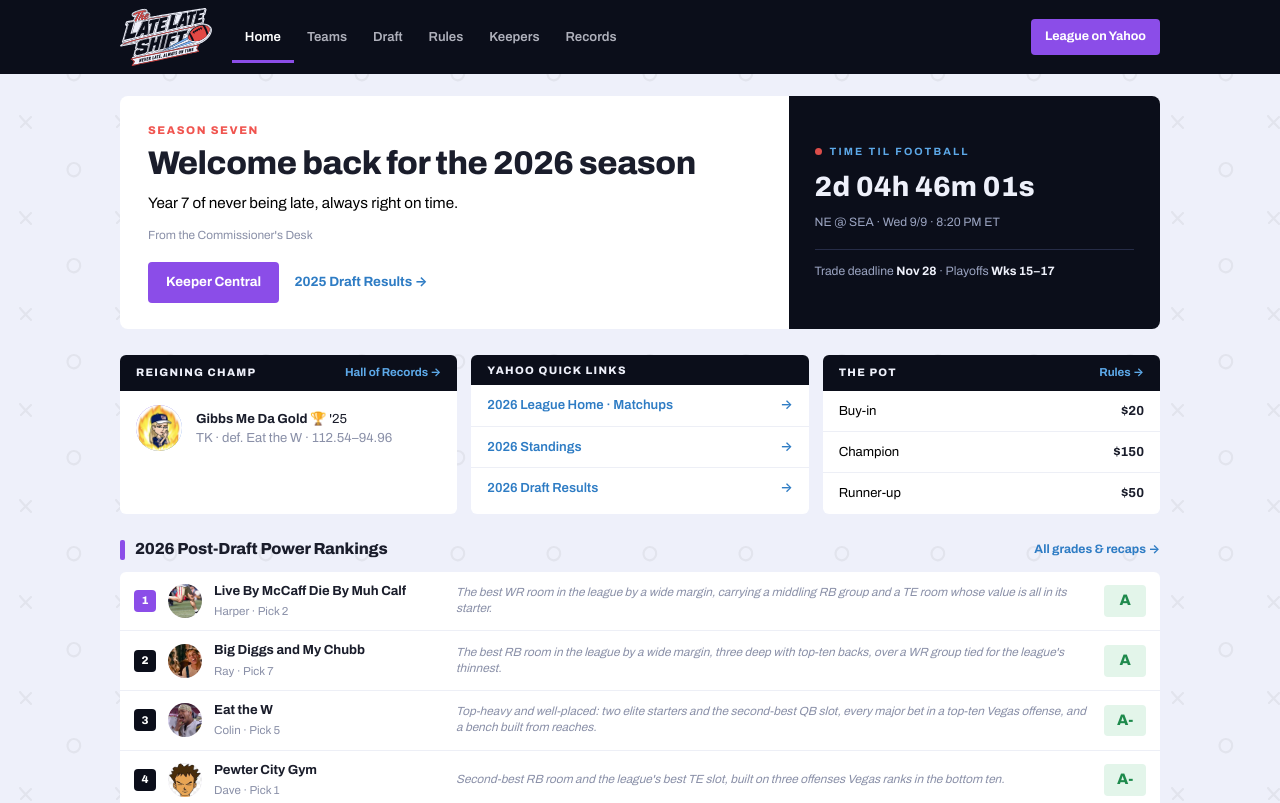
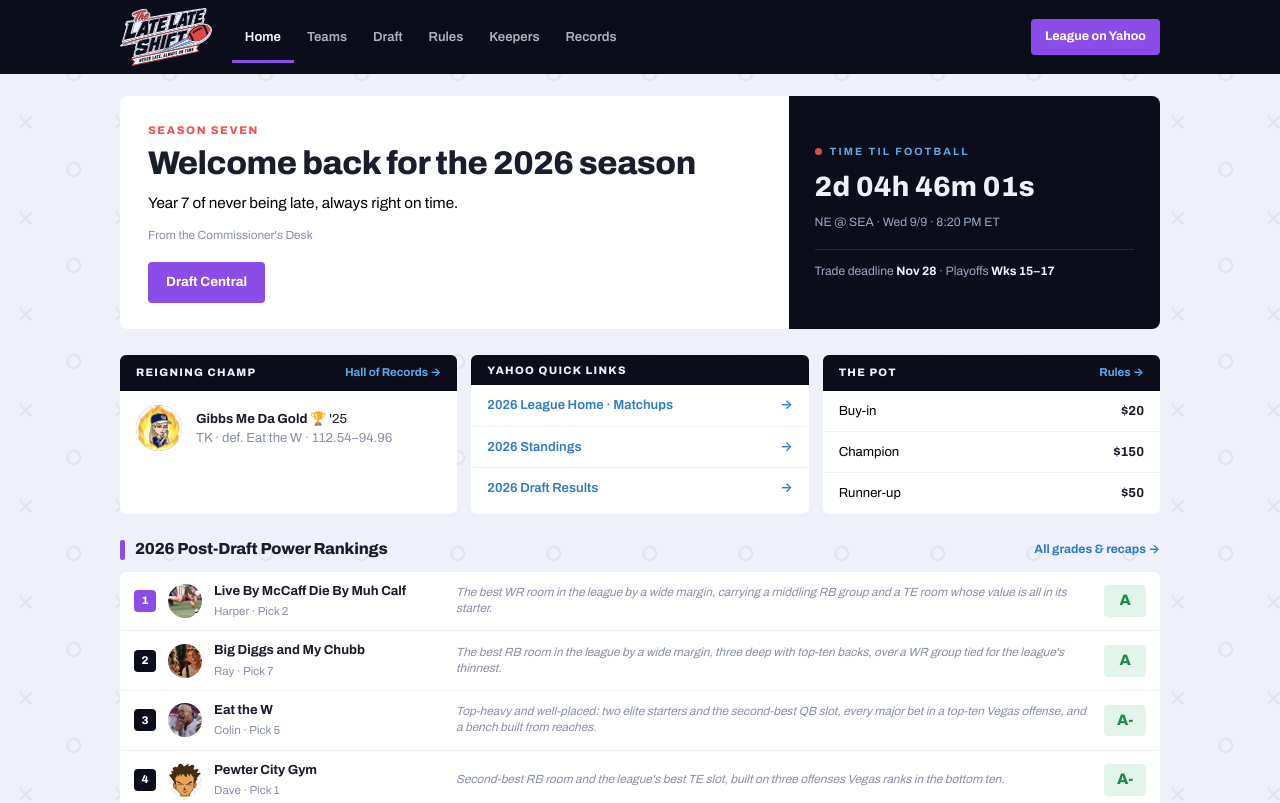
Before and after one commit to ArrHarper/LateLateShift, an Eleventy site: page src/index.njk in a window 1280 px wide. Shown: the top 803 px of the page. Built offline with nearby package versions, Linux system fonts and the light colour scheme; Eleventy itself is replaced by a stand-in of ours; files that its build step writes are made by us from their sources.

Commit message:
Homepage hero: Draft Central button, drop 2025 draft results link
Co-Authored-By: Claude Fable 5.1 <noreply@anthropic.com>

```diff
--- a/src/index.njk
+++ b/src/index.njk
@@ -13,8 +13,7 @@
         <h1>Welcome back for the {{ current.year }} season</h1>
         <p class="dek">Year {{ current.seasonNo }} of never being late, always right on time.</p>
         <div class="byline">From the Commissioner's Desk</div>
-        <a class="btn-primary" href="{{ '/keeper-history/' | url }}">Keeper Central</a>
-        <a class="link-strong" href="https://football.fantasysports.yahoo.com/{{ current.priorYear }}/f1/{{ current.priorLeagueId }}/draftresults" target="_blank" rel="noopener">{{ current.priorYear }} Draft Results →</a>
+        <a class="btn-primary" href="{{ '/draft/' | url }}">Draft Central</a>
     </div>
     <div class="hero-wing">
         <div class="cap"><span class="dot"></span> Time til Football</div>
```
